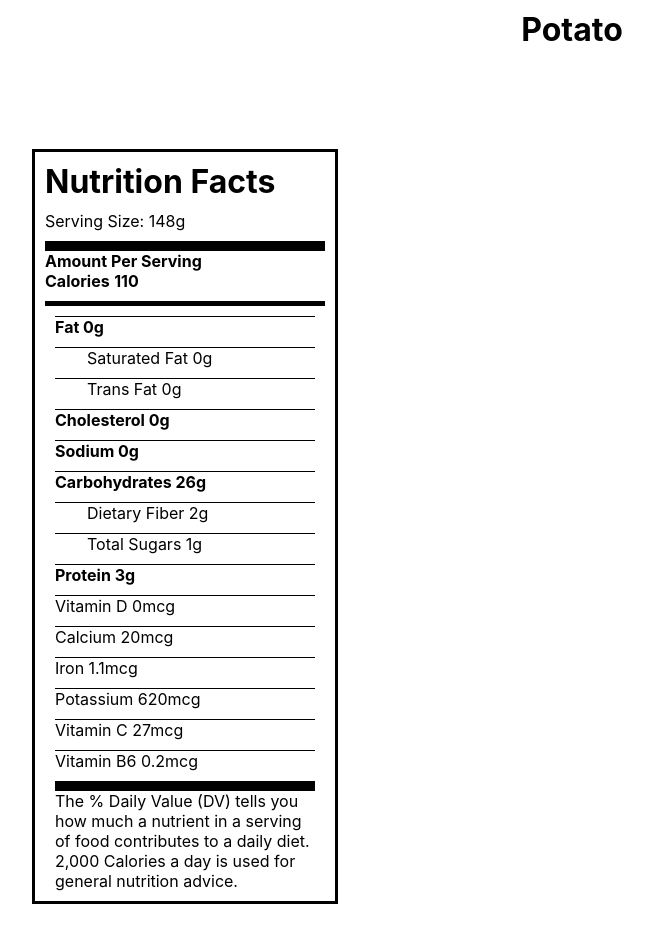
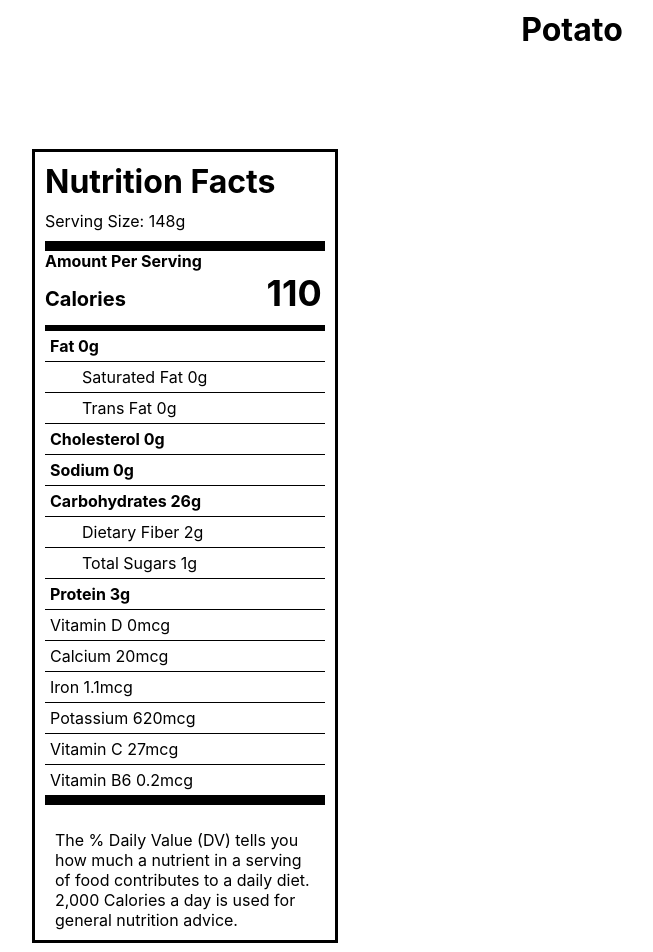
Before and after one commit to ichbindev/nutrition, a React (Create React App) app: page / in a window 1280 px wide. Shown: the top 952 px of the page, without its empty margins (68-721 px from the left). Built offline with nearby package versions, Linux system fonts and the light colour scheme.

Commit message:
add sass and more styling

```diff
--- a/src/App.css
+++ b/src/App.css
@@ -1,10 +1,19 @@
 .App {
   text-align: center;
+}
+
+.calorie-amount {
+  font-size: 36px;
+  padding-left: 135px;
 }
 
 .calorie-info {
   border-top: 10px solid black;
   margin: 10px;
+}
+
+.calories {
+  font-size: 20px;
 }
 
 .food-name {
@@ -31,7 +40,11 @@
 .micronutrient,
 .subnutrient {
   border-top: 1px solid black;
-  margin: 10px;
+  padding: 5px;
+}
+
+.micronutrients-label {
+  border-bottom: 10px solid black;
 }
 
 .nutrition-facts {
@@ -39,10 +52,12 @@
 }
 
 .nutrition-warning {
-  border-top: 10px solid black;
   margin: 10px;
+  padding-top: 15px;
 }
 
 .serving-size {
   margin: 10px;
 }
+
+/*# sourceMappingURL=App.css.map */
```
